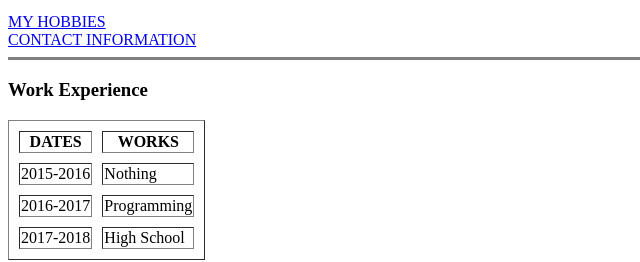
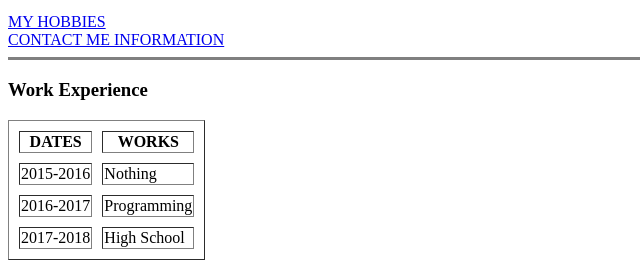
Before and after one commit to kacurrelsja/cv, a plain HTML site: page index.html in a window 1280 px wide. Shown: the part 363-625 px from the top of the page, 0-640 px from the left. Drawn offline with Linux system fonts and the light colour scheme.

Commit message:
index.html

```diff
--- a/index.html
+++ b/index.html
@@ -30,7 +30,7 @@
   </ul>
   <a href="MyHobbies.html">MY HOBBIES</a>
   <br>
-  <a href="ContactMe.html">CONTACT INFORMATION</a>
+  <a href="ContactMe.html">CONTACT ME INFORMATION</a>
   <hr size="3" noshade>
   <h3>Work Experience</h3>
 <table border="1" cellspacing="10">
```
